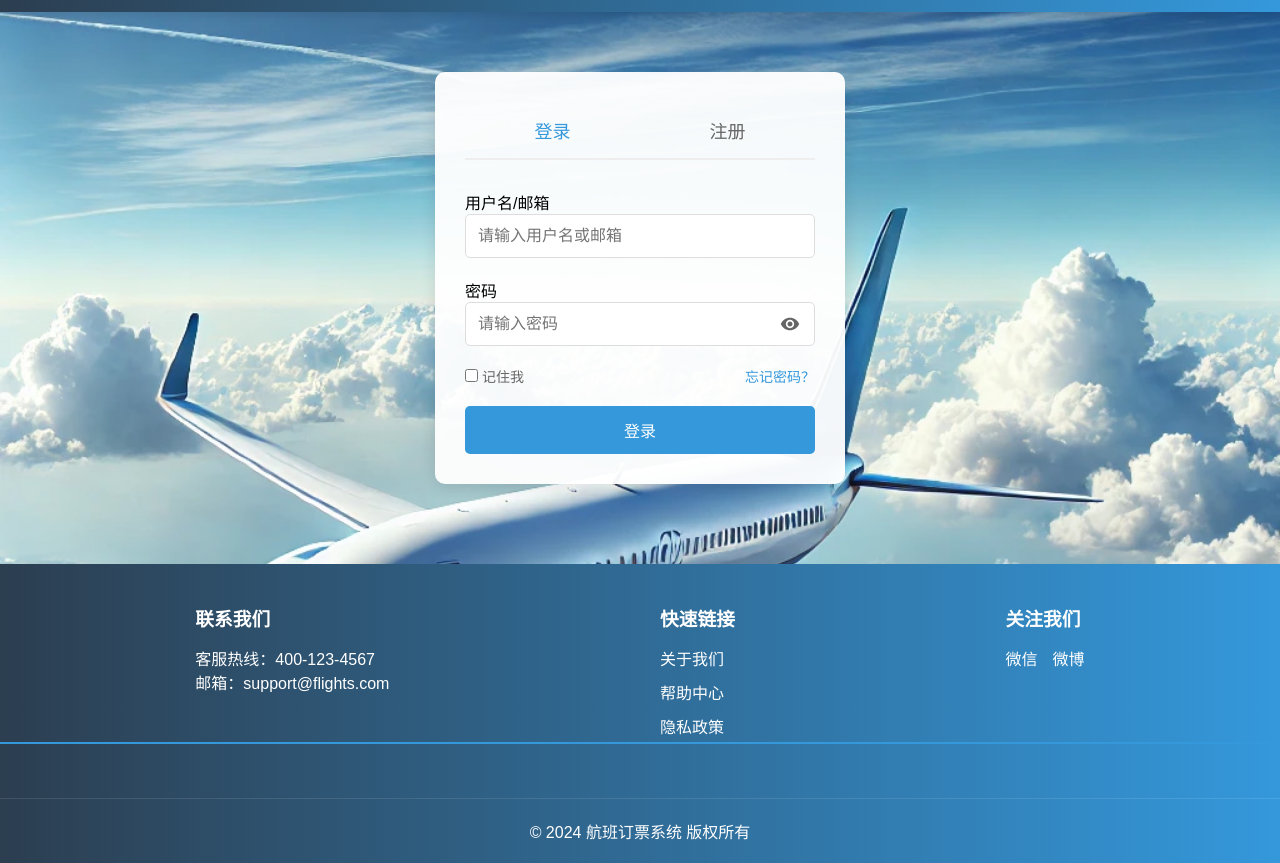
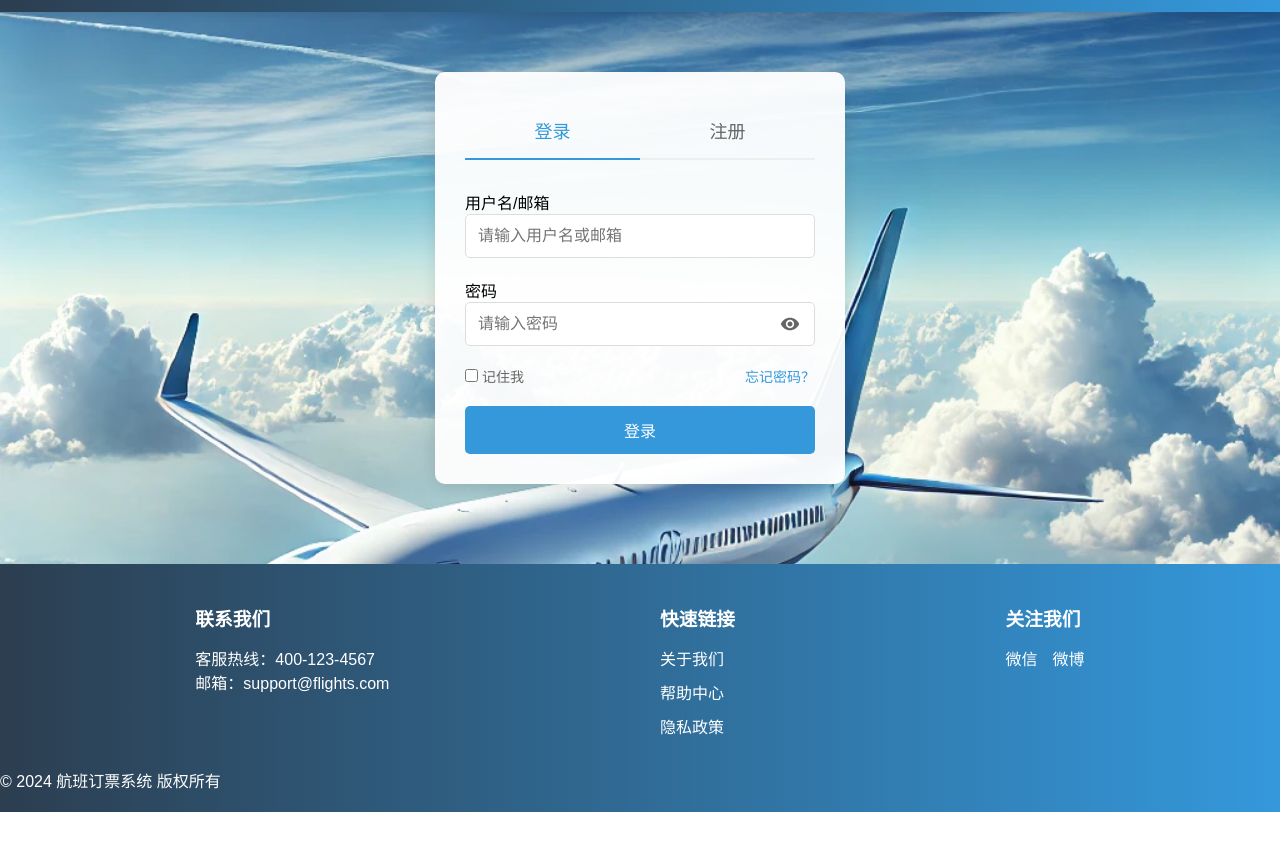
Before and after one commit to tl1085133168/tlwebsite1, a plain HTML site: page login.html in a window 1280 px wide. Shown: the part 58-921 px from the top of the page. After the commit the page ends 870 px from the top, so only its background shows below. Drawn offline with Linux system fonts and the light colour scheme.

Commit message:
Add files via upload

```diff
--- a/css/login.css
+++ b/css/login.css
@@ -91,6 +91,7 @@ form.active {
     display: flex;
     margin-bottom: 30px;
     border-bottom: 2px solid #eee;
+    position: relative; /* 添加相对定位 */
 }
 
 .tab {
@@ -101,6 +102,7 @@ form.active {
     font-size: 18px;
     color: #666;
     transition: all 0.3s ease;
+    position: relative; /* 添加相对定位 */
 }
 
 .tab.active {
@@ -115,6 +117,7 @@ form.active {
     width: 100%;
     height: 2px;
     background: #3498db;
+    z-index: 1; /* 确保横线显示在正确的层级 */
 }
 
 /* 输入框样式 */
@@ -287,10 +290,3 @@ input.error {
     display: flex;
     gap: 15px;
 }
-
-.footer-bottom {
-    text-align: center;
-    margin-top: 30px;
-    padding-top: 20px;
-    border-top: 1px solid rgba(255,255,255,0.1);
-}
```
